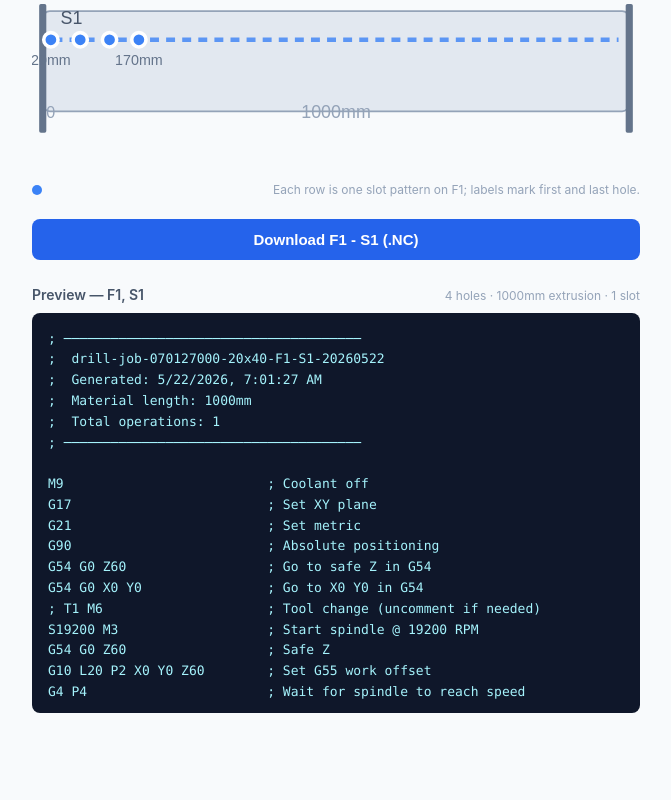
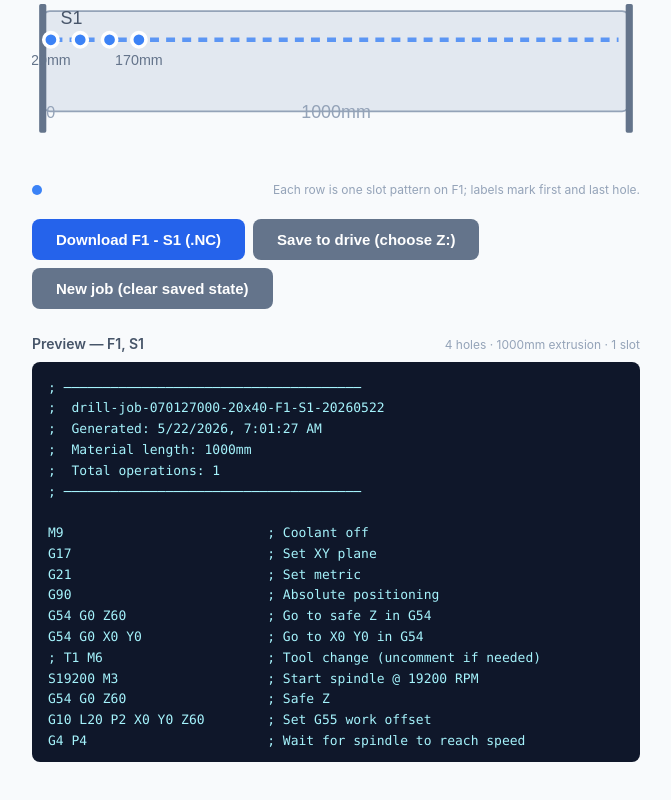
Before and after one commit to Deejpotter/drilling-machine-interface, a React (Vite) app: page / in a window 1280 px wide. Shown: the part 712-1512 px from the top of the page, without its empty margins (304-975 px from the left). Before the commit the page ends 1465 px from the top, so only its background shows below. Built offline with nearby package versions, Linux system fonts and the light colour scheme.

Commit message:
Finalize save workflows and reset polish

```diff
--- a/src/App.jsx
+++ b/src/App.jsx
@@ -1,5 +1,5 @@
 import React, { useEffect, useMemo, useState } from 'react';
-import { generateGcode, downloadGcode } from './machine/gcodeGenerator';
+import { generateGcode, downloadGcode, saveGcodeWithPicker } from './machine/gcodeGenerator';
 import { EXTRUSION_PROFILES, HOLE_TYPES, MACHINE_CONFIG } from './machine/config';
 
 const STORAGE_KEY = 'drilling-machine-ui-state-v1';
@@ -77,6 +77,7 @@ export default function App() {
   const [selectedFaceIndex, setSelectedFaceIndex] = useState(initialState.selectedFaceIndex);
   const [slotPatterns, setSlotPatterns] = useState(initialState.slotPatterns);
   const [slotToAdd, setSlotToAdd] = useState('');
+  const [saveMessage, setSaveMessage] = useState('');
 
   const profile = EXTRUSION_PROFILES.find(p => p.id === profileId) || EXTRUSION_PROFILES[0];
   const face = profile.faces[selectedFaceIndex];
@@ -111,6 +112,11 @@ export default function App() {
         slotPatterns,
       })
     );
+  }, [profileId, materialLength, orderNumber, selectedFaceIndex, slotPatterns]);
+
+  useEffect(() => {
+    if (!saveMessage) return;
+    setSaveMessage('');
   }, [profileId, materialLength, orderNumber, selectedFaceIndex, slotPatterns]);
 
   /* Build job object for current face with one or more independently-configured slots */
@@ -225,6 +231,39 @@ export default function App() {
       if (prev.length === 1) return prev;
       return prev.filter(row => row.slotId !== slotId);
     });
+  };
+
+  const handleSaveToDrive = async () => {
+    setSaveMessage('');
+    try {
+      const fileName = await saveGcodeWithPicker(job);
+      setSaveMessage(`Saved ${fileName}.`);
+    } catch (error) {
+      if (error?.name === 'AbortError') {
+        setSaveMessage('Save canceled.');
+        return;
+      }
+      if (error?.code === 'NO_FILE_PICKER_API') {
+        setSaveMessage('Save-to-drive is not supported in this browser. Use Download instead.');
+        return;
+      }
+      setSaveMessage('Save failed. Use Download instead.');
+    }
+  };
+
+  const handleResetJob = () => {
+    const defaultProfile = EXTRUSION_PROFILES.find(p => p.id === '20-2040') || EXTRUSION_PROFILES[0];
+    const defaultFace = defaultProfile.faces[0];
+    if (typeof window !== 'undefined') {
+      window.localStorage.removeItem(STORAGE_KEY);
+    }
+    setProfileId(defaultProfile.id);
+    setMaterialLength(MACHINE_CONFIG.defaultMaterialLength);
+    setOrderNumber('');
+    setSelectedFaceIndex(0);
+    setSlotPatterns([createDefaultPattern(defaultFace.slots[0].id)]);
+    setSlotToAdd(defaultFace.slots[1] ? String(defaultFace.slots[1].id) : '');
+    setSaveMessage('');
   };
 
   const copyPreviousPattern = (slotId) => {
@@ -494,12 +533,28 @@ export default function App() {
 
           {/* Generate */}
           <div className="form-section export-bar">
+            <div className="export-actions">
               <button className="btn-primary"
                 onClick={() => downloadGcode(job)}
                 disabled={!fits || slotPatternsSorted.length === 0}
               >
                 Download F{faceNumber} - {selectedSlotTags.join(', ')} (.NC)
               </button>
+              <button
+                className="btn-secondary"
+                onClick={handleSaveToDrive}
+                disabled={!fits || slotPatternsSorted.length === 0}
+              >
+                Save to drive (choose Z:)
+              </button>
+              <button
+                className="btn-secondary"
+                onClick={handleResetJob}
+              >
+                New job (clear saved state)
+              </button>
+            </div>
+            {saveMessage && <div className="save-message">{saveMessage}</div>}
           </div>
 
           {/* Preview */}
--- a/src/machine/gcodeGenerator.js
+++ b/src/machine/gcodeGenerator.js
@@ -114,6 +114,13 @@ export function generateGcode(job) {
   return lines.join('\n');
 }
 
+function buildBaseFilename(job) {
+  const baseName = job.name.replace(/[^a-z0-9]+/gi, '_');
+  const isFallbackJob = /^drill_job_/i.test(baseName);
+  const stamp = new Date().toISOString().replace(/[-:TZ.]/g, '').slice(0, 17);
+  return isFallbackJob ? `${baseName}_${stamp}` : baseName;
+}
+
 /**
  * Generate g-code and download as .nc file
  * @param {import('./constants').GcodeJob} job
@@ -124,11 +131,33 @@ export function downloadGcode(job) {
   const url = URL.createObjectURL(blob);
   const a = document.createElement('a');
   a.href = url;
-  const baseName = job.name.replace(/[^a-z0-9]+/gi, '_');
-  const isFallbackJob = /^drill_job_/i.test(baseName);
-  const stamp = new Date().toISOString().replace(/[-:TZ.]/g, '').slice(0, 17);
-  a.download = `${isFallbackJob ? `${baseName}_${stamp}` : baseName}.nc`;
+  a.download = `${buildBaseFilename(job)}.nc`;
   a.click();
   a.remove();
   URL.revokeObjectURL(url);
 }
+
+/**
+ * Save g-code using system file picker (e.g. choose Z: drive)
+ * @param {import('./constants').GcodeJob} job
+ */
+export async function saveGcodeWithPicker(job) {
+  if (typeof window === 'undefined' || typeof window.showSaveFilePicker !== 'function') {
+    const err = new Error('File picker API unavailable');
+    err.code = 'NO_FILE_PICKER_API';
+    throw err;
+  }
+
+  const gcode = generateGcode(job);
+  const handle = await window.showSaveFilePicker({
+    suggestedName: `${buildBaseFilename(job)}.nc`,
+    types: [{
+      description: 'NC files',
+      accept: { 'text/plain': ['.nc'] },
+    }],
+  });
+  const writable = await handle.createWritable();
+  await writable.write(gcode);
+  await writable.close();
+  return handle.name || `${buildBaseFilename(job)}.nc`;
+}
--- a/src/styles.css
+++ b/src/styles.css
@@ -241,6 +241,18 @@ body {
   padding-top: 4px;
 }
 
+.export-actions {
+  display: flex;
+  gap: 8px;
+  flex-wrap: wrap;
+}
+
+.save-message {
+  font-size: 12px;
+  color: #475569;
+  margin-top: 4px;
+}
+
 /* G-code preview */
 .gcode-section {
   margin-top: 8px;
```
Also changed, not shown: 2 other files (tests, documents, lock files or other folders). Lines whose indentation alone changed are shown as unchanged.
